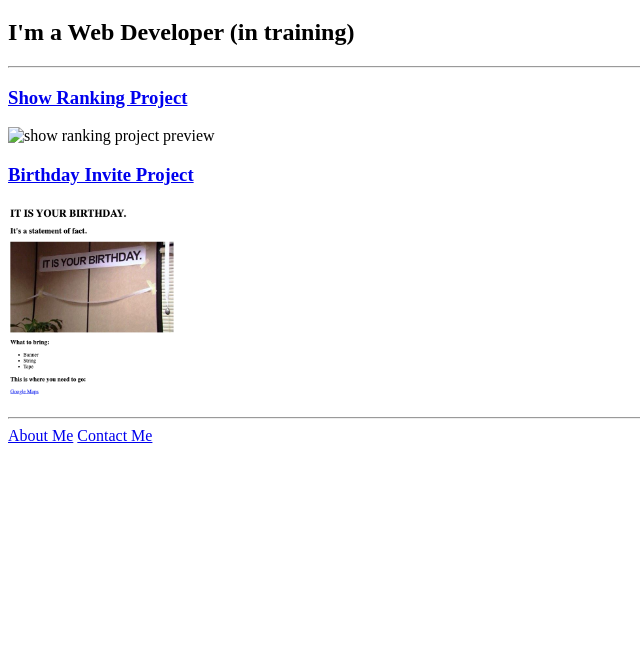
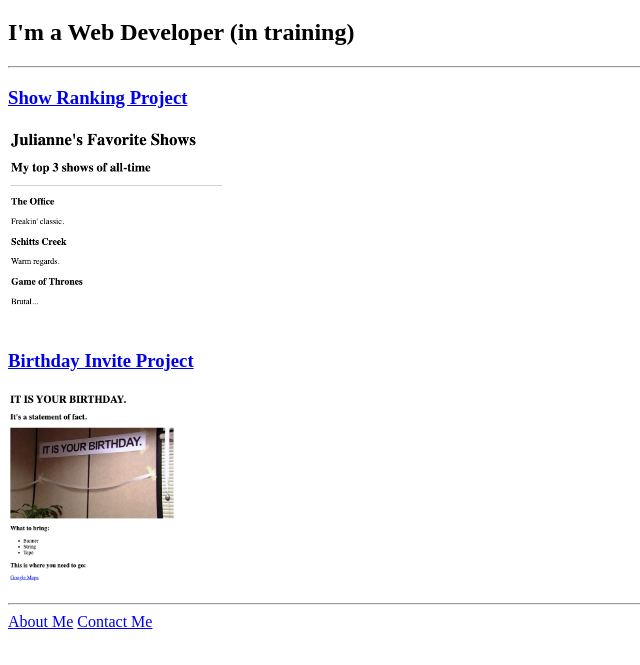
Before and after one commit to jcoov/html-project, a plain HTML site: page index.html in a window 1280 px wide. Shown: the part 61-726 px from the top of the page, without its empty margins (0-640 px from the left). Drawn offline with Linux system fonts and the light colour scheme.

Commit message:
Update index.html

```diff
--- a/index.html
+++ b/index.html
@@ -11,7 +11,7 @@
     <h2>I'm a Web Developer (in training)</h2>
     <hr>
     <a href="./public/movie-ranking.html"><h3>Show Ranking Project</h3></a>
-    <img src="../4.3 HTML Porfolio Project/assets/images/Favorite Shows.png" height="200" alt="show ranking project preview"/>
+    <img src="assets/images/Favorite Shows.png" height="200" alt="show ranking project preview"/>
     <a href="public/birthday-invite.html"><h3>Birthday Invite Project</h3></a>
     <img src="assets/images/Birthday.png" height="200" alt="The Office Birthday">
 <hr>
```
